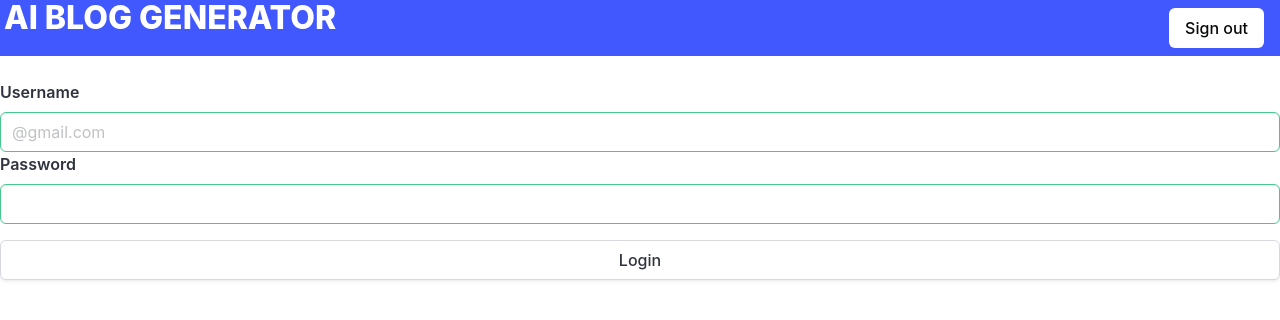
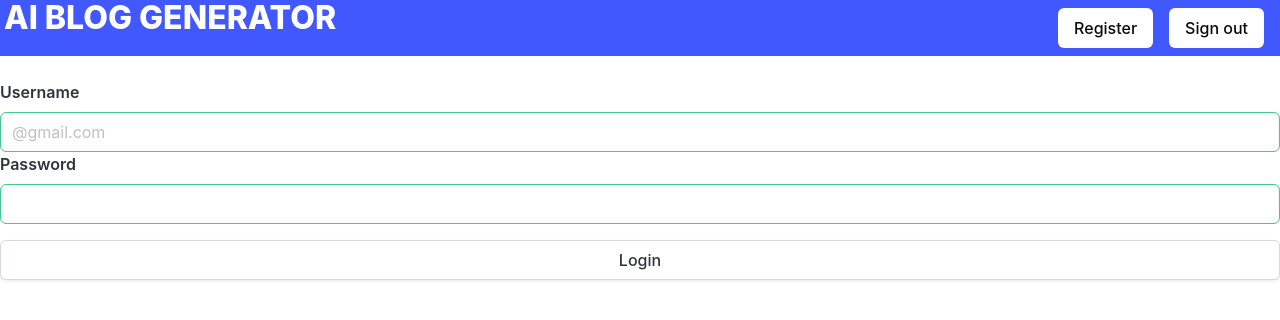
Before and after one commit to Nirjal22/ai_blog_generator, a Django app: page /login/ in a window 1280 px wide. Shown: the top 320 px of the page. Run offline with Django 5.2, Linux system fonts and the light colour scheme.

Commit message:
templates

```diff
--- a/templates/login.html
+++ b/templates/login.html
@@ -16,6 +16,10 @@
         </div>
         <div class="navbar-end">
             <ul class="is-flex mr-2">
+
+                <li class="m-2">
+                    <a href="{% url 'register' %}"><button class="button is-white">Register</button></a>
+                </li>
                 <!-- Link for Login -->
                 <li class="m-2">
                     <a href="{% url 'index' %}"><button class="button is-white">Sign out</button></a>
```
